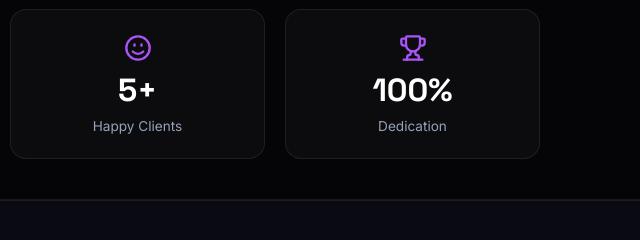
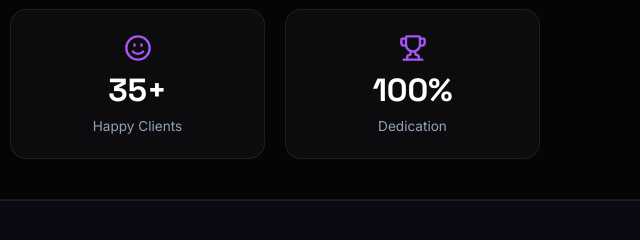
Before and after one commit to Ramsfield30/Ramsfield, a plain HTML site: page index.html in a window 1280 px wide. Shown: the part 732-972 px from the top of the page, 640-1280 px from the left. Drawn offline with nearby package versions, Linux system fonts and the light colour scheme.

Commit message:
update index.html

```diff
--- a/index.html
+++ b/index.html
@@ -63,7 +63,7 @@
   <section class="stats-strip">
     <div class="stat-card"><i data-lucide="rocket"></i><h3>2+</h3><p>Years Experience</p></div>
     <div class="stat-card"><i data-lucide="code-2"></i><h3>10+</h3><p>Projects Completed</p></div>
-    <div class="stat-card"><i data-lucide="smile"></i><h3>5+</h3><p>Happy Clients</p></div>
+    <div class="stat-card"><i data-lucide="smile"></i><h3>35+</h3><p>Happy Clients</p></div>
     <div class="stat-card"><i data-lucide="trophy"></i><h3>100%</h3><p>Dedication</p></div>
   </section>
 
```
